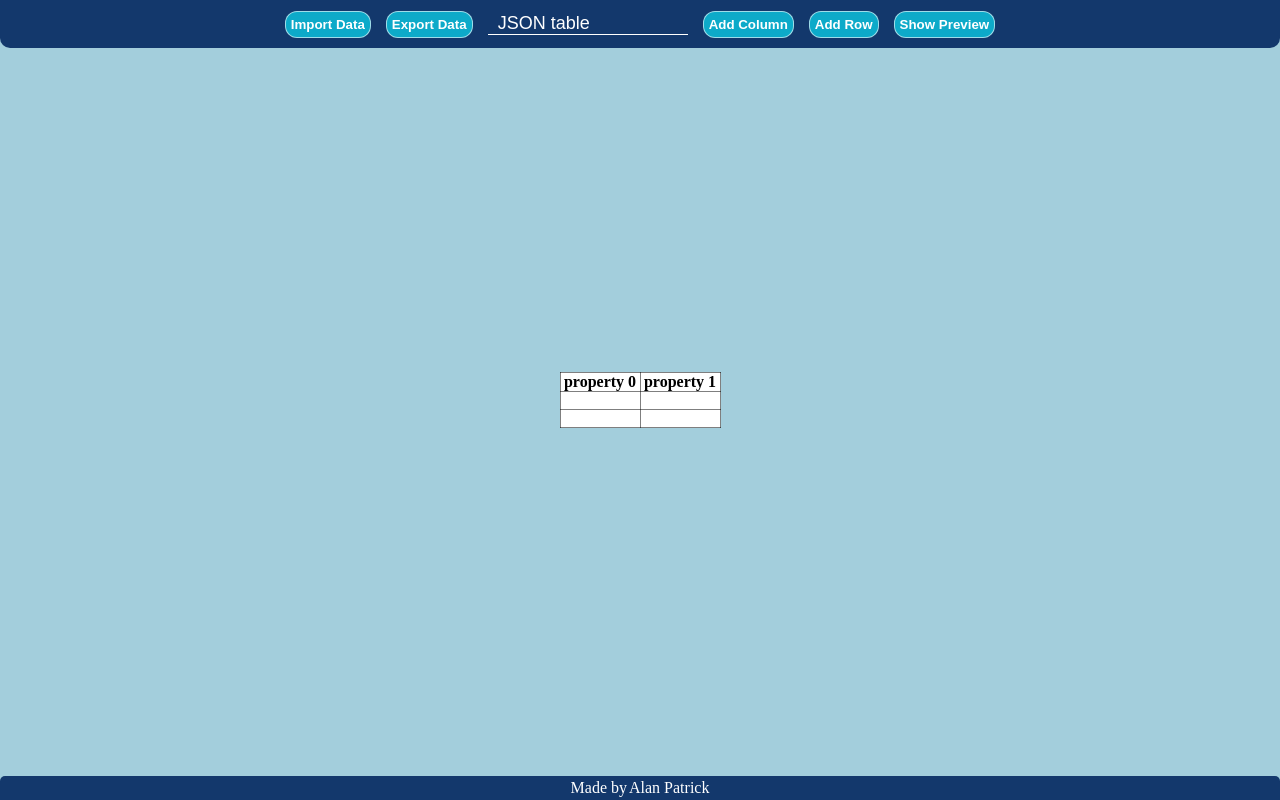
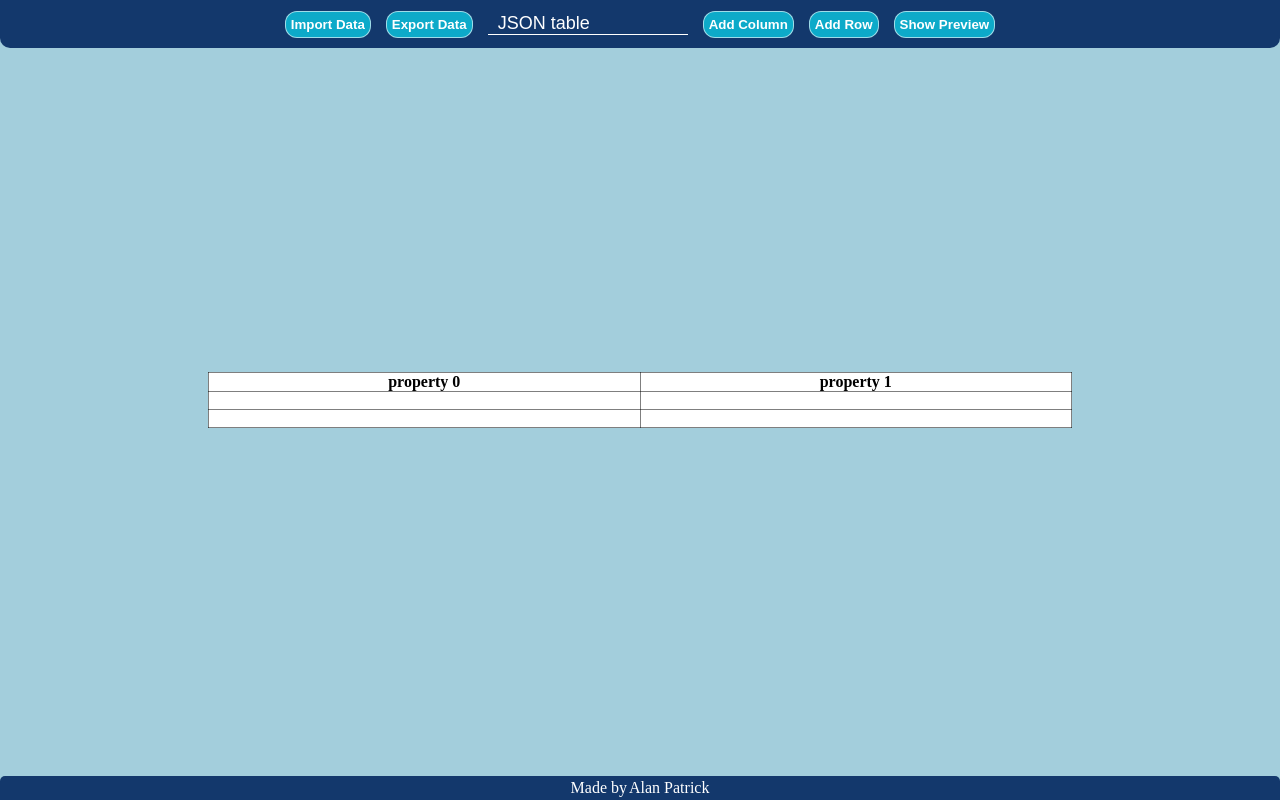
Before and after one commit to al-ptk/nosql-table, a React (Create React App) app: page / in a window 1280 px wide. Built offline with nearby package versions, Linux system fonts and the light colour scheme.

Commit message:
Add draft for textarea element

```diff
--- a/src/SchemaTable/NewSchemaTable.js
+++ b/src/SchemaTable/NewSchemaTable.js
@@ -44,7 +44,7 @@ export function SchemaTable({
   return (
     <StyledMain>
       <StyledTable>
-        <thead>
+        <thead style={{ position: 'sticky', top: 50 }}>
           <tr>
             {headingOrder.map((heading, headingIndex) => (
               <HeadingCell
@@ -93,15 +93,31 @@ export function SchemaTable({
 const DataCell = ({ readValue, updateValue }) => {
   const [active, setActive] = useState(false);
 
-  let cellValue = Array.isArray(readValue())
-    ? `[${readValue()}]`
-    : readValue();
+  let cellValue = Array.isArray(readValue()) ? `[${readValue()}]` : readValue();
+
+  // Add the textarea element, like below:
+  //
+  // return (
+  //   <td>
+  //     <textarea
+  //       autoFocus={true}
+  //       onBlur={() => {
+  //         setActive(false);
+  //       }}
+  //       onInput={(e) => updateValue(e.target.value)}
+  //     >
+  //       {readValue()}
+  //     </textarea>
+  //   </td>
+  // );
+  //
+  // It is much better, and does not need the flip-flop done in the old version.
 
   if (active)
     return (
       <td>
         <input
-          type={'textarea'}
+          type={'text'}
           style={{ width: 150, height: 50 }}
           value={cellValue || ''}
           onInput={(e) => updateValue(e.target.value)}
--- a/src/SchemaTable/SchemaTable.styled.js
+++ b/src/SchemaTable/SchemaTable.styled.js
@@ -2,8 +2,8 @@ import styled from 'styled-components';
 import JsonFormatter from 'react-json-formatter';
 
 export const StyledMain = styled.main`
-  width: fit-content;
   margin: 10vh auto;
+  padding: 100px;
 
   display: flex;
   flex-direction: column;
@@ -11,8 +11,10 @@ export const StyledMain = styled.main`
 `;
 
 export const StyledTable = styled.table`
+  width: 80%;
+  margin: 0 auto;
+
   background-color: white;
-
   border-collapse: collapse;
 
   td,
```
